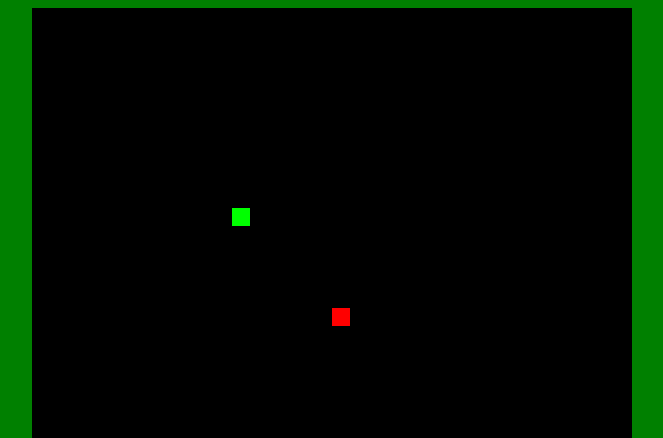
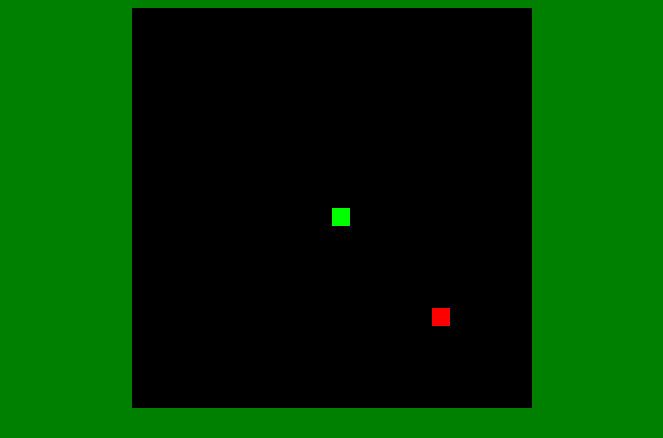
Before and after one commit to Eversonv4/Game-Snake, a plain HTML site: page index.html in a window 1280 px wide. Shown: the top 438 px of the page, without its empty margins (308-971 px from the left). Drawn offline with Linux system fonts and the light colour scheme.

Commit message:
Update index.html

```diff
--- a/index.html
+++ b/index.html
@@ -12,7 +12,7 @@
     color: #fff;
   }
 </style>
-<canvas id="gc" width="600" height="600" ></canvas>
+<canvas id="gc" width="400" height="400" ></canvas>
 <p>Press any direction ↑ ↓ ← →</p>
 <script>
   window.onload=function() {
```
